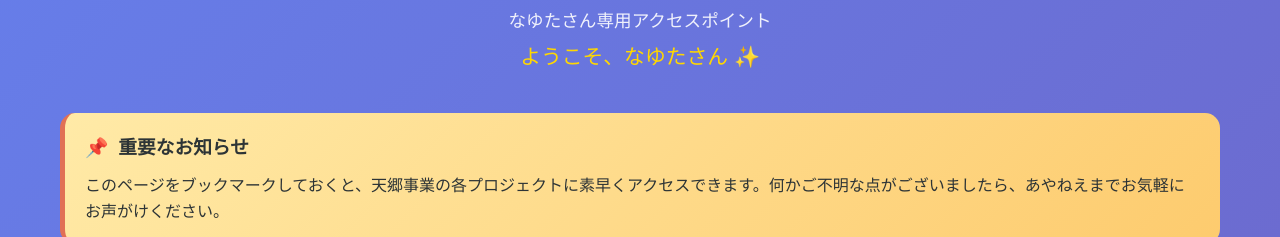
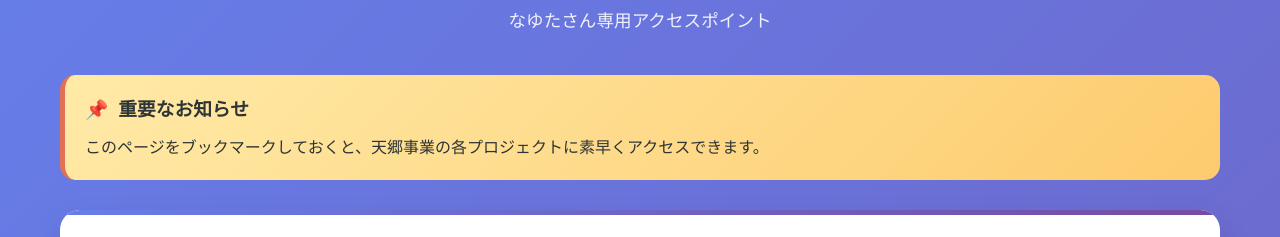
Before and after one commit to Ayaney03/nayuta-index, a plain HTML site: page index.html in a window 1280 px wide. Shown: the part 95-332 px from the top of the page. Drawn offline with Linux system fonts and the light colour scheme.

Commit message:
不要な挨拶文を削除してより機能的なページに変更

```diff
--- a/index.html
+++ b/index.html
@@ -272,12 +272,12 @@
         <div class="header">
             <h1>🏢 天郷事業ハブ</h1>
             <p class="subtitle">なゆたさん専用アクセスポイント</p>
-            <p class="welcome">ようこそ、なゆたさん ✨</p>
+
         </div>
 
         <div class="important-notice">
             <h3>重要なお知らせ</h3>
-            <p>このページをブックマークしておくと、天郷事業の各プロジェクトに素早くアクセスできます。何かご不明な点がございましたら、あやねえまでお気軽にお声がけください。</p>
+            <p>このページをブックマークしておくと、天郷事業の各プロジェクトに素早くアクセスできます。</p>
         </div>
 
         <div class="business-card">
```
